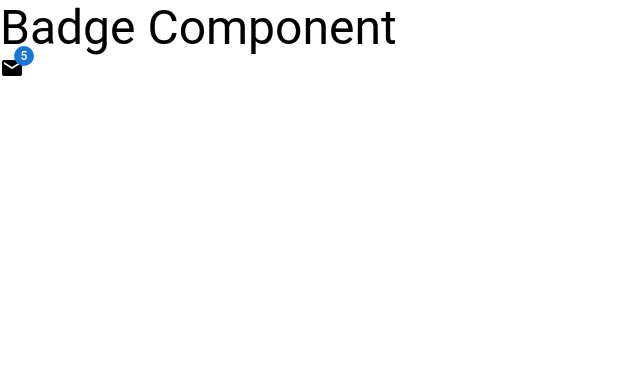
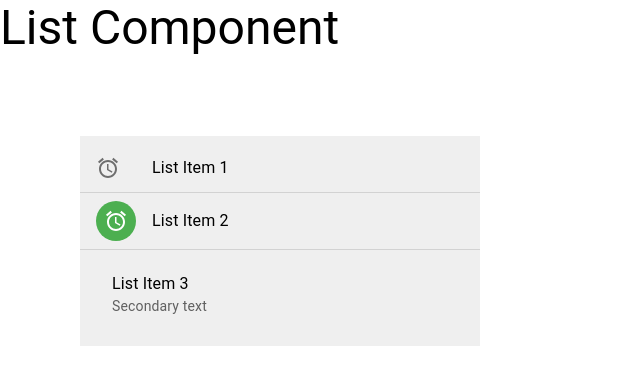
Before and after one commit to tehaamhashmi7/Everything-in-Material-UI, a React (Create React App) app: page / in a window 1280 px wide. Shown: the top 384 px of the page, without its empty margins (0-640 px from the left). Built offline with nearby package versions, Linux system fonts and the light colour scheme.

Commit message:
List Component

```diff
--- a/src/App.tsx
+++ b/src/App.tsx
@@ -1,6 +1,6 @@
 import React from 'react';
 import './App.css';
-import BadgeComponent from './components/23-BadgeComponent';
+import ListComponent from './components/34-ListComponent';
 
 // import MuiTypography from './components/MuiTypography';
 // import Buttons from './components/2-Buttons';
@@ -24,6 +24,7 @@ import BadgeComponent from './components/23-BadgeComponent';
 // import SpeedDialComponent from './components/20-SpeedDialComponent';
 // import BottomnavigationComponent from './components/21-BottomnavigationComponent';
 // import AvatarComponent from './components/22-AvatarComponent';
+// import BadgeComponent from './components/23-BadgeComponent';
 
 function App() {
   return (
@@ -50,7 +51,8 @@ function App() {
       {/* <SpeedDialComponent /> */}
       {/* <BottomnavigationComponent /> */}
       {/* <AvatarComponent /> */}
-      <BadgeComponent />
+      {/* <BadgeComponent /> */}
+      <ListComponent />
     </div>
   );
 }
--- /dev/null
+++ b/src/components/34-ListComponent.tsx
@@ -0,0 +1,49 @@
+import {
+  Box,
+  List,
+  ListItem,
+  ListItemText,
+  ListItemIcon,
+  Typography,
+  ListItemAvatar,
+  ListItemButton,
+  Avatar,
+  Divider,
+} from "@mui/material";
+import React from "react";
+import AccessAlarmIcon from "@mui/icons-material/AccessAlarm";
+
+function ListComponent() {
+  return (
+    <Box>
+      <Typography variant="h3">List Component</Typography>
+      <Box m={10} sx={{ width: "400px", bgcolor: "#efefef" }}>
+        <List>
+          <ListItem>
+            <ListItemIcon>
+              <AccessAlarmIcon />
+            </ListItemIcon>
+            <ListItemText primary="List Item 1" />
+          </ListItem>
+          <Divider />
+          <ListItem>
+            <ListItemAvatar>
+              <Avatar sx={{ bgcolor: "success.light" }}>
+                <AccessAlarmIcon />
+              </Avatar>
+            </ListItemAvatar>
+            <ListItemText primary="List Item 2" />
+          </ListItem>
+          <Divider />
+          <ListItem>
+            <ListItemButton>
+              <ListItemText primary="List Item 3" secondary="Secondary text" />
+            </ListItemButton>
+          </ListItem>
+        </List>
+      </Box>
+    </Box>
+  );
+}
+
+export default ListComponent;
```
